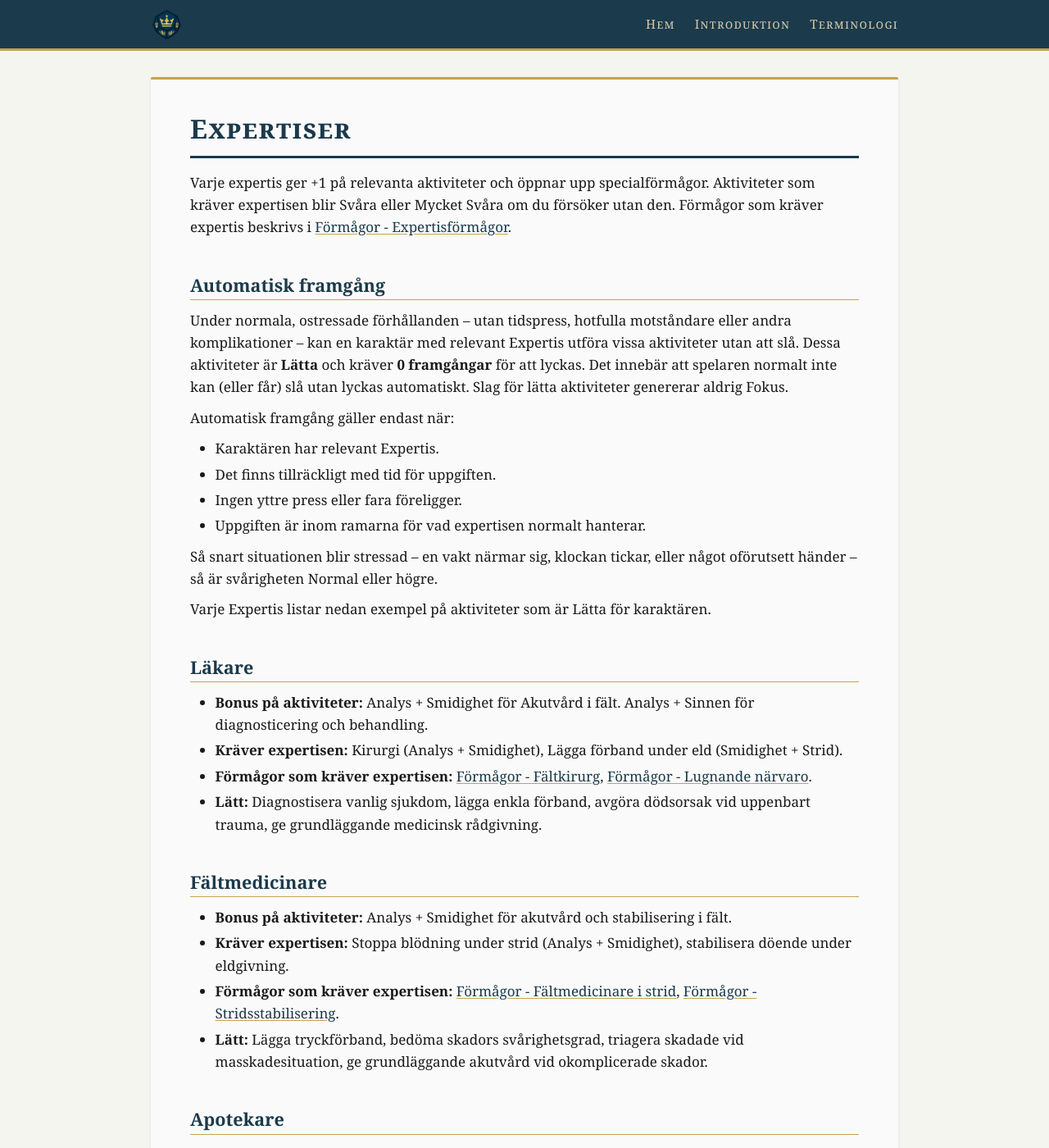
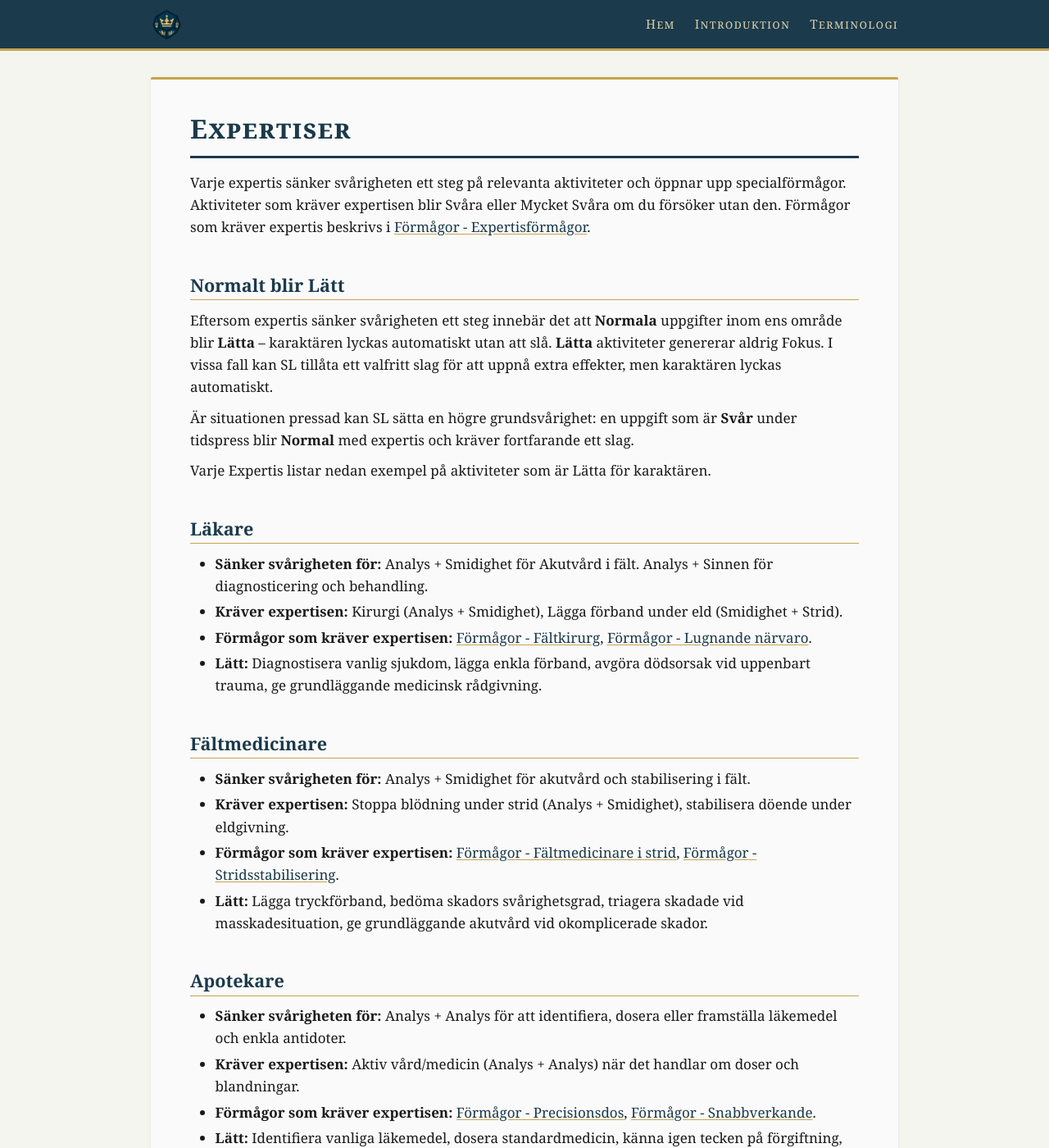
Before and after one commit to ulmus/Riket, a Jekyll site: the page built from Regler/Expertiser.md, in a window 1280 px wide and 1400 px high. Shown: the whole window at 82% size. Built offline with Jekyll 4.4.1, drawn with Linux system fonts in a browser that asks for light colours; our own code applies the rules of GitHub Pages for plain Markdown files; some of the changed text lies outside the part shown.

Commit message:
Expertis sänker svårigheten ett steg istället för att ge +1
Normal svårighet blir Lätt (auto-lyckas) med expertis. Uppdaterar
Grundregler, Expertiser, Terminologi, AGENTS och förmågan Erfaren.

https://claude.ai/code/session_01PxPpkqhLqCjovmBN67aogf

```diff
--- a/Regler/Expertiser.md
+++ b/Regler/Expertiser.md
@@ -1,144 +1,137 @@
 # Expertiser
 
-Varje expertis ger +1 på relevanta aktiviteter och öppnar upp specialförmågor. Aktiviteter som kräver expertisen blir Svåra eller Mycket Svåra om du försöker utan den. Förmågor som kräver expertis beskrivs i [[Förmågor#Expertisförmågor]].
+Varje expertis sänker svårigheten ett steg på relevanta aktiviteter och öppnar upp specialförmågor. Aktiviteter som kräver expertisen blir Svåra eller Mycket Svåra om du försöker utan den. Förmågor som kräver expertis beskrivs i [[Förmågor#Expertisförmågor]].
 
-## Automatisk framgång
+## Normalt blir Lätt
 
-Under normala, ostressade förhållanden – utan tidspress, hotfulla motståndare eller andra komplikationer – kan en karaktär med relevant Expertis utföra vissa aktiviteter utan att slå. Dessa aktiviteter är **Lätta** och kräver **0 framgångar** för att lyckas. Det innebär att spelaren normalt inte kan (eller får) slå utan lyckas automatiskt. Slag för lätta aktiviteter genererar aldrig Fokus.
+Eftersom expertis sänker svårigheten ett steg innebär det att **Normala** uppgifter inom ens område blir **Lätta** – karaktären lyckas automatiskt utan att slå. **Lätta** aktiviteter genererar aldrig Fokus. I vissa fall kan SL tillåta ett valfritt slag för att uppnå extra effekter, men karaktären lyckas automatiskt.
 
-Automatisk framgång gäller endast när:
-
-- Karaktären har relevant Expertis.
-- Det finns tillräckligt med tid för uppgiften.
-- Ingen yttre press eller fara föreligger.
-- Uppgiften är inom ramarna för vad expertisen normalt hanterar.
-
-Så snart situationen blir stressad – en vakt närmar sig, klockan tickar, eller något oförutsett händer – så är svårigheten Normal eller högre.
+Är situationen pressad kan SL sätta en högre grundsvårighet: en uppgift som är **Svår** under tidspress blir **Normal** med expertis och kräver fortfarande ett slag.
 
 Varje Expertis listar nedan exempel på aktiviteter som är Lätta för karaktären.
 
 ## Läkare
 
-- **Bonus på aktiviteter:** Analys + Smidighet för Akutvård i fält. Analys + Sinnen för diagnosticering och behandling.
+- **Sänker svårigheten för:** Analys + Smidighet för Akutvård i fält. Analys + Sinnen för diagnosticering och behandling.
 - **Kräver expertisen:** Kirurgi (Analys + Smidighet), Lägga förband under eld (Smidighet + Strid).
 - **Förmågor som kräver expertisen:** [[Förmågor#Fältkirurg]], [[Förmågor#Lugnande närvaro]].
 - **Lätt:** Diagnostisera vanlig sjukdom, lägga enkla förband, avgöra dödsorsak vid uppenbart trauma, ge grundläggande medicinsk rådgivning.
 
 ## Fältmedicinare
 
-- **Bonus på aktiviteter:** Analys + Smidighet för akutvård och stabilisering i fält.
+- **Sänker svårigheten för:** Analys + Smidighet för akutvård och stabilisering i fält.
 - **Kräver expertisen:** Stoppa blödning under strid (Analys + Smidighet), stabilisera döende under eldgivning.
 - **Förmågor som kräver expertisen:** [[Förmågor#Fältmedicinare i strid]], [[Förmågor#Stridsstabilisering]].
 - **Lätt:** Lägga tryckförband, bedöma skadors svårighetsgrad, triagera skadade vid masskadesituation, ge grundläggande akutvård vid okomplicerade skador.
 
 ## Apotekare
 
-- **Bonus på aktiviteter:** Analys + Analys för att identifiera, dosera eller framställa läkemedel och enkla antidoter.
+- **Sänker svårigheten för:** Analys + Analys för att identifiera, dosera eller framställa läkemedel och enkla antidoter.
 - **Kräver expertisen:** Aktiv vård/medicin (Analys + Analys) när det handlar om doser och blandningar.
 - **Förmågor som kräver expertisen:** [[Förmågor#Precisionsdos]], [[Förmågor#Snabbverkande]].
 - **Lätt:** Identifiera vanliga läkemedel, dosera standardmedicin, känna igen tecken på förgiftning, tillverka enkla salvor eller bedövningsmedel med rätt ingredienser.
 
 ## Radiotekniker
 
-- **Bonus på aktiviteter:** Analys + Smidighet när du riggar radio/antenn eller stabiliserar förbindelse.
+- **Sänker svårigheten för:** Analys + Smidighet när du riggar radio/antenn eller stabiliserar förbindelse.
 - **Kräver expertisen:** Bygga/rigga radio (Analys + Smidighet), stabilisera långdistanslänk under tidspress.
 - **Förmågor som kräver expertisen:** [[Förmågor#Signalexpert]], [[Förmågor#Stabil länk]].
 - **Lätt:** Ställa in frekvenser, rigga enkel antenn, utföra rutinunderhåll på radioutrustning, avgöra om en radiosändare fungerar.
 
 ## Telegrafist
 
-- **Bonus på aktiviteter:** Sinnen + Vilja eller Analys + Sinnen när du lyssnar i brus/störningar (morse, signalspaning).
+- **Sänker svårigheten för:** Sinnen + Vilja eller Analys + Sinnen när du lyssnar i brus/störningar (morse, signalspaning).
 - **Kräver expertisen:** Läsa morse i brus (Sinnen + Vilja/Analys), avlyssna trafiksplits under tidspress.
 - **Förmågor som kräver expertisen:** [[Förmågor#Örat mot etern]], [[Förmågor#Morsemästare]].
 - **Lätt:** Sända och ta emot morse under goda förhållanden, identifiera standardsignaler, logga trafik, avgöra signalstyrka och riktning med rätt utrustning.
 
 ## Kryptograf
 
-- **Bonus på aktiviteter:** Analys + Analys vid dekryptering och kodanalys.
+- **Sänker svårigheten för:** Analys + Analys vid dekryptering och kodanalys.
 - **Kräver expertisen:** Bryta komplex kryptering (Analys + Analys), sätta upp säkra kodsystem i fält.
 - **Förmågor som kräver expertisen:** [[Förmågor#Kodknäckare]], [[Förmågor#Mönsteröga]].
 - **Lätt:** Använda kodbok korrekt, kryptera och dekryptera meddelanden med känd nyckel, identifiera vanliga krypteringsmetoder, upprätta enkel kodrutin för gruppen.
 
 ## Förfalskare
 
-- **Bonus på aktiviteter:** Analys + List för förfalskningar (pass, stämplar, patina).
+- **Sänker svårigheten för:** Analys + List för förfalskningar (pass, stämplar, patina).
 - **Kräver expertisen:** Förfalska identitetshandlingar som klarar detaljkontroller (Analys + List).
 - **Förmågor som kräver expertisen:** [[Förmågor#Mästerverk]], [[Förmågor#Perfekt patina]].
 - **Lätt:** Identifiera äkta dokument från uppenbara förfalskningar, kopiera enkla stämplar, åldra papper på ett trovärdigt sätt, avgöra vilka säkerhetsdetaljer ett dokument har.
 
 ## Låssmed
 
-- **Bonus på aktiviteter:** List + Smidighet för att dyrka eller koppla förbi lås och enkla larm.
+- **Sänker svårigheten för:** List + Smidighet för att dyrka eller koppla förbi lås och enkla larm.
 - **Kräver expertisen:** Dyrka säkerhetsklassade lås (List + Smidighet), tyst öppning under tidspress.
 - **Förmågor som kräver expertisen:** [[Förmågor#Andra försöket]], [[Förmågor#Snabba fingrar]].
 - **Lätt:** Dyrka enkla hänglås, bedöma lås och identifiera typ, tillverka enkel nyckelkopia med avtryck, avgöra om ett lås har manipulerats.
 
 ## Sappör
 
-- **Bonus på aktiviteter:** Analys + Analys när du laddar eller riggar spräng (riktverkan, säkringar).
+- **Sänker svårigheten för:** Analys + Analys när du laddar eller riggar spräng (riktverkan, säkringar).
 - **Kräver expertisen:** Ladda sprängämne för kontrollerad riktverkan (Analys + Analys).
 - **Förmågor som kräver expertisen:** [[Förmågor#Kontrollerad sprängning]], [[Förmågor#Riktad laddning]].
 - **Lätt:** Identifiera sprängämnestyper, avgöra om en laddning är stabil, förbereda standardladdning för sprängning, desarmera enkel stubin eller synlig tändare.
 
 ## Mekaniker
 
-- **Bonus på aktiviteter:** Analys + Smidighet för fältreparation av fordon eller maskin.
+- **Sänker svårigheten för:** Analys + Smidighet för fältreparation av fordon eller maskin.
 - **Kräver expertisen:** Reparera fordon under jakt eller strid (Analys + Smidighet).
 - **Förmågor som kräver expertisen:** [[Förmågor#Fältfix]], [[Förmågor#Provisorisk lösning]].
 - **Lätt:** Utföra rutinunderhåll på fordon, byta däck eller tändstift, diagnostisera enkla motorproblem, avgöra om ett fordon är körbart.
 
 ## Elektriker
 
-- **Bonus på aktiviteter:** Analys + Analys för sensorer, larm och enkla kretsar.
+- **Sänker svårigheten för:** Analys + Analys för sensorer, larm och enkla kretsar.
 - **Kräver expertisen:** Koppla förbi larm (Analys + Smidighet) och säkra kanal för intrång.
 - **Förmågor som kräver expertisen:** [[Förmågor#Kabelmästare]], [[Förmågor#Spårfri koppling]].
 - **Lätt:** Dra enkel kabel och skarva ledningar, identifiera strömkällor och säkringar, avgöra om en krets är strömsatt, lokalisera uppenbara sensorer och fotoceller.
 
 ## Maskör
 
-- **Bonus på aktiviteter:** List + Samspel för förklädnad, täckhistoria och kroppsspråk i infiltration.
+- **Sänker svårigheten för:** List + Samspel för förklädnad, täckhistoria och kroppsspråk i infiltration.
 - **Kräver expertisen:** Förklädnad & uppträdande vid skarpa kontroller (List + Samspel).
 - **Förmågor som kräver expertisen:** [[Förmågor#Förvandling]], [[Förmågor#Övertygande cover]].
 - **Lätt:** Applicera grundläggande smink, förändra utseende med peruker och kläder, bygga enkel täckhistoria, avgöra om någon annan bär förklädnad.
 
 ## Förhörsledare
 
-- **Bonus på aktiviteter:** List + Samspel vid taktiska förhör (rapportbyggande, frågeteknik).
+- **Sänker svårigheten för:** List + Samspel vid taktiska förhör (rapportbyggande, frågeteknik).
 - **Kräver expertisen:** Förhöra taktiskt (List + Samspel) i känsliga eller farliga situationer.
 - **Förmågor som kräver expertisen:** [[Förmågor#Press]], [[Förmågor#Psykologisk insikt]].
 - **Lätt:** Genomföra rutinmässigt förhör med samarbetsvillig person, bygga grundläggande rapport, identifiera uppenbara lögner eller nervositet, planera förhörsstrategi.
 
 ## Officer
 
-- **Bonus på aktiviteter:** Samspel + Strid när du leder i pågående strid (ordrar, elddisciplin).
+- **Sänker svårigheten för:** Samspel + Strid när du leder i pågående strid (ordrar, elddisciplin).
 - **Kräver expertisen:** Leda under press (Samspel + Strid) i samordnad strid eller reträtt.
 - **Förmågor som kräver expertisen:** [[Förmågor#Stridsorder]], [[Förmågor#Fältbefäl]].
 - **Lätt:** Planera enkel insats, fördela uppgifter i gruppen, upprätta grundläggande signaler och mötesplatser, hålla sammanfattande genomgång.
 
 ## Chaufför
 
-- **Bonus på aktiviteter:** Smidighet + Smidighet i biljakt och undanmanöver.
+- **Sänker svårigheten för:** Smidighet + Smidighet i biljakt och undanmanöver.
 - **Kräver expertisen:** Biljakt – körning (Smidighet + Smidighet) i tät trafik.
 - **Förmågor som kräver expertisen:** [[Förmågor#Kontrollerad sladd]], [[Förmågor#Racerinstinkt]].
 - **Lätt:** Köra säkert i normal trafik, backa och parkera, navigera med karta, bedöma fordonets skick och prestanda.
 
 ## Pilot
 
-- **Bonus på aktiviteter:** Smidighet + Smidighet för flygning, landning och flygmanövrar.
+- **Sänker svårigheten för:** Smidighet + Smidighet för flygning, landning och flygmanövrar.
 - **Kräver expertisen:** Flygning i strid eller extrema förhållanden (Smidighet + Smidighet), nödlandning, navigering i dåligt väder.
 - **Förmågor som kräver expertisen:** [[Förmågor#Nödmanöver]], [[Förmågor#Stridspilot]].
 - **Lätt:** Flyga under normala förhållanden, utföra kontroll av flygplan före start, navigera efter karta och kompass i klart väder, bedöma väderförhållanden för flygning.
 
 ## Underrättelseanalytiker
 
-- **Bonus på aktiviteter:** Analys + Analys eller Analys + Sinnen när du bygger lägesbild och källvärdering.
+- **Sänker svårigheten för:** Analys + Analys eller Analys + Sinnen när du bygger lägesbild och källvärdering.
 - **Kräver expertisen:** Undersöka brottsplats (Analys + Sinnen) på metodisk nivå, bygga sammanhängande lägesbild under tidspress.
 - **Förmågor som kräver expertisen:** [[Förmågor#Genomlysning]], [[Förmågor#Förvarning]].
 - **Lätt:** Sammanställa rapporter från flera källor, värdera källors tillförlitlighet, identifiera informationsluckor, upprätta kartläggning av kända aktörer.
 
 ## Säkerhetsofficer
 
-- **Bonus på aktiviteter:** Analys + Sinnen för att upptäcka intrång, läckor och fällor.
+- **Sänker svårigheten för:** Analys + Sinnen för att upptäcka intrång, läckor och fällor.
 - **Kräver expertisen:** Lokalisera sensorer (Analys + Sinnen) och upptäcka intrångsförsök i realtid.
 - **Förmågor som kräver expertisen:** [[Förmågor#Skarp blick]], [[Förmågor#Protokollkännedom]].
 - **Lätt:** Bedöma säkerhetsnivå på en anläggning, identifiera uppenbara svagheter i bevakning, planera evakueringsvägar, genomföra rutinmässig personkontroll.
```
Also changed, not shown: AGENTS.md (+1 -1 lines), Regler/Förmågor.md (+1 -1 lines), Regler/Grundregler.md (+2 -2 lines), Terminologi.md (+1 -1 lines).
